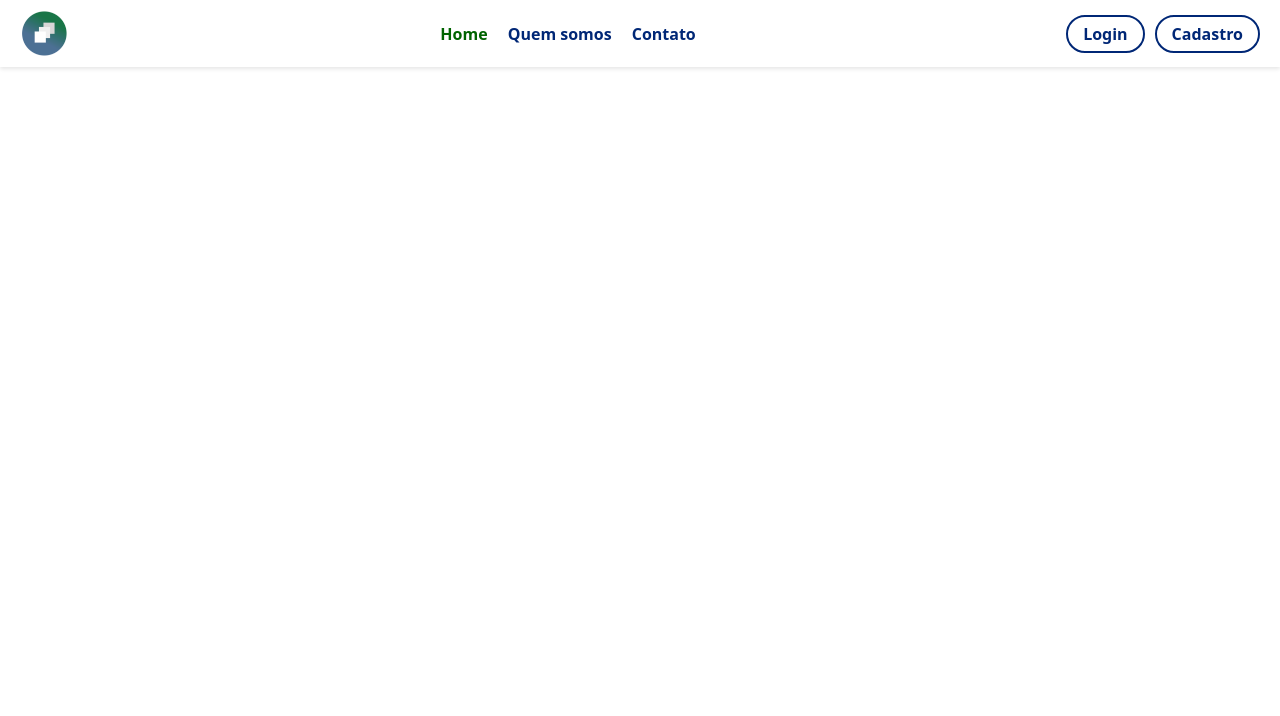
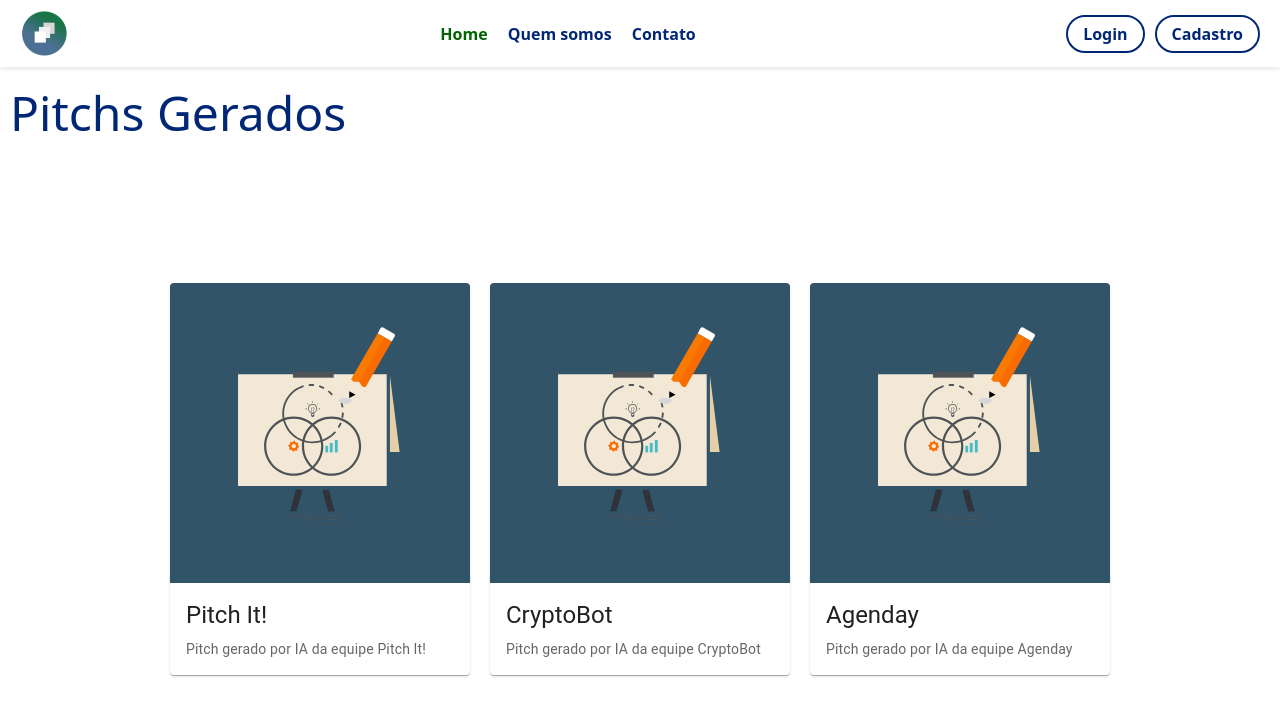
Before and after one commit to eps20241-pitchit/pictchit-app, a React (Vite) app: page /created-pitch in a window 1280 px wide. Shown: the top 716 px of the page. Built offline with nearby package versions, Linux system fonts and the light colour scheme.

Commit message:
Pagina de pitchs criados

```diff
--- a/src/App.tsx
+++ b/src/App.tsx
@@ -5,6 +5,7 @@ import Navbar from './components/navbar';
 import Home from './pages/Home/home';
 import Introduction from './pages/Intro/intro';
 import Register from './pages/Register/register';
+import CreatedPitch from './pages/CreatedPitch/createdPitch';
 
 
 export function App() {
@@ -16,6 +17,7 @@ export function App() {
           <Route path="/"  element={<Home/>} />
           <Route path="/introduction" element={<Introduction/>} />
           <Route path="/register" element={<Register/>} />
+          <Route path="/created-pitch" element={<CreatedPitch/>}/>
         </Routes>
       </div>
     </Router>
--- /dev/null
+++ b/src/pages/CreatedPitch/createdPitch.css
@@ -0,0 +1,18 @@
+.created-pitch-container {
+  display: flex;
+  justify-content: center;
+  align-items: center;
+  height: 80vh;
+}
+
+.cards-wrapper {
+  display: flex;
+  gap: 20px;
+}
+
+h1 {
+  font-size: 3rem;
+  text-align: left;
+  padding: 10px;
+  margin-bottom: 20px;
+}
--- /dev/null
+++ b/src/pages/CreatedPitch/createdPitch.tsx
@@ -0,0 +1,79 @@
+import React from "react";
+import "./createdPitch.css";
+import Card from "@mui/material/Card";
+import CardContent from "@mui/material/CardContent";
+import CardMedia from "@mui/material/CardMedia";
+import Typography from "@mui/material/Typography";
+import { CardActionArea } from "@mui/material";
+import pitchImage from "../../assets/pitch-image.svg";
+
+const CreatedPitch: React.FC = () => {
+  return (
+    <div>
+      <h1 style={{ fontSize: '3rem' }}>Pitchs Gerados</h1> {/* Inline style added here */}
+
+      <div className="created-pitch-container">
+        <div className="cards-wrapper">
+          <Card sx={{ maxWidth: 300 }}>
+            <CardActionArea>
+              <CardMedia
+                component="img"
+                height="100"
+                image={pitchImage}
+                alt="Pitch info"
+              />
+              <CardContent>
+                <Typography gutterBottom variant="h5" component="div">
+                  Pitch It!
+                </Typography>
+                <Typography variant="body2" color="text.secondary">
+                  Pitch gerado por IA da equipe Pitch It!
+                </Typography>
+              </CardContent>
+            </CardActionArea>
+          </Card>
+
+          <Card sx={{ maxWidth: 300 }}>
+            <CardActionArea>
+              <CardMedia
+                component="img"
+                height="100"
+                image={pitchImage}
+                alt="Pitch info"
+              />
+              <CardContent>
+                <Typography gutterBottom variant="h5" component="div">
+                  CryptoBot
+                </Typography>
+                <Typography variant="body2" color="text.secondary">
+                  Pitch gerado por IA da equipe CryptoBot
+                </Typography>
+              </CardContent>
+            </CardActionArea>
+          </Card>
+
+          <Card sx={{ maxWidth: 300 }}>
+            <CardActionArea>
+              <CardMedia
+                component="img"
+                height="100"
+                image={pitchImage}
+                alt="Pitch info"
+              />
+              <CardContent>
+                <Typography gutterBottom variant="h5" component="div">
+                  Agenday
+                </Typography>
+                <Typography variant="body2" color="text.secondary">
+                  Pitch gerado por IA da equipe Agenday
+                </Typography>
+              </CardContent>
+            </CardActionArea>
+          </Card>
+        </div>
+      </div>
+    </div>
+  );
+};
+
+export default CreatedPitch;
```
Also changed, not shown: src/assets/pitch-image.svg (added).
